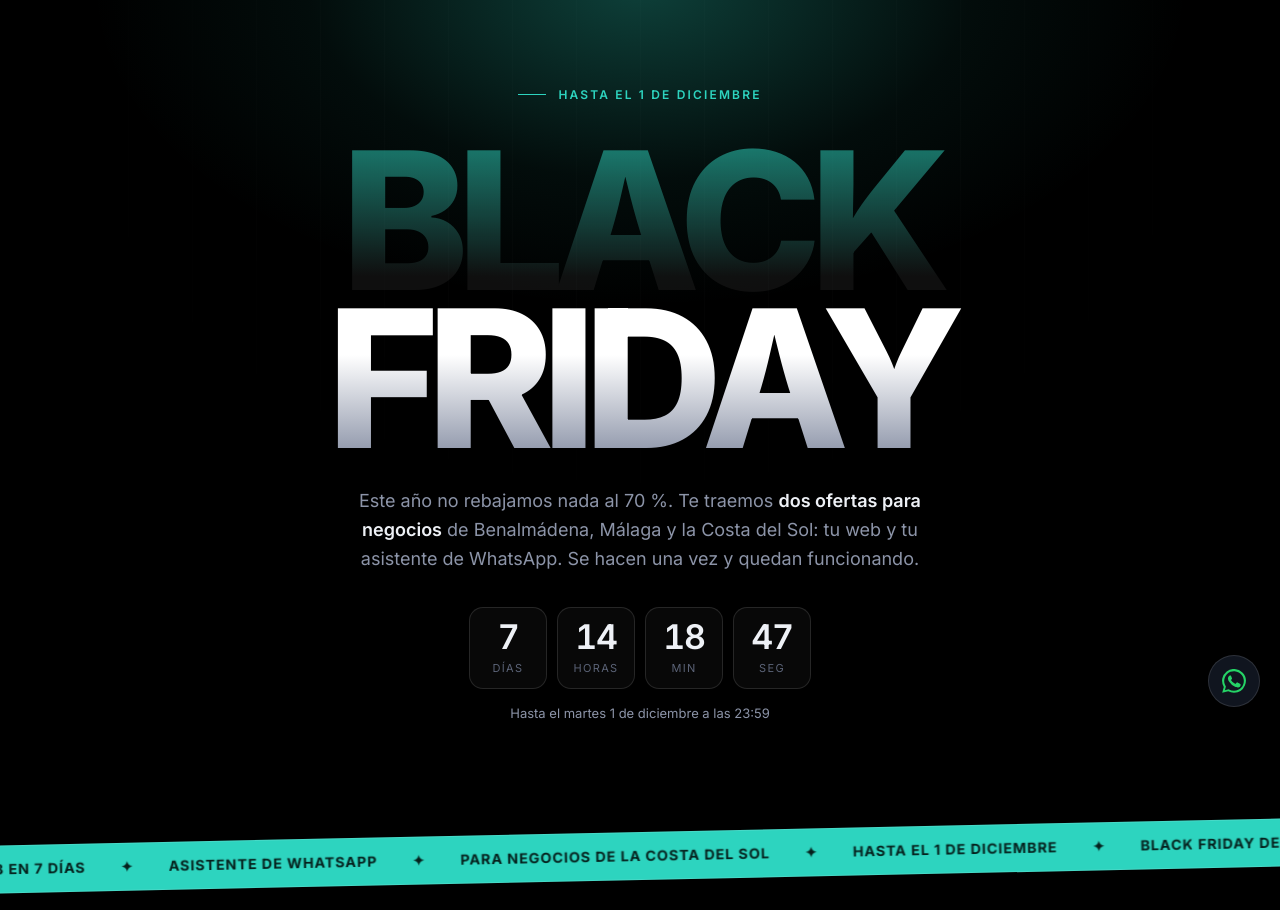
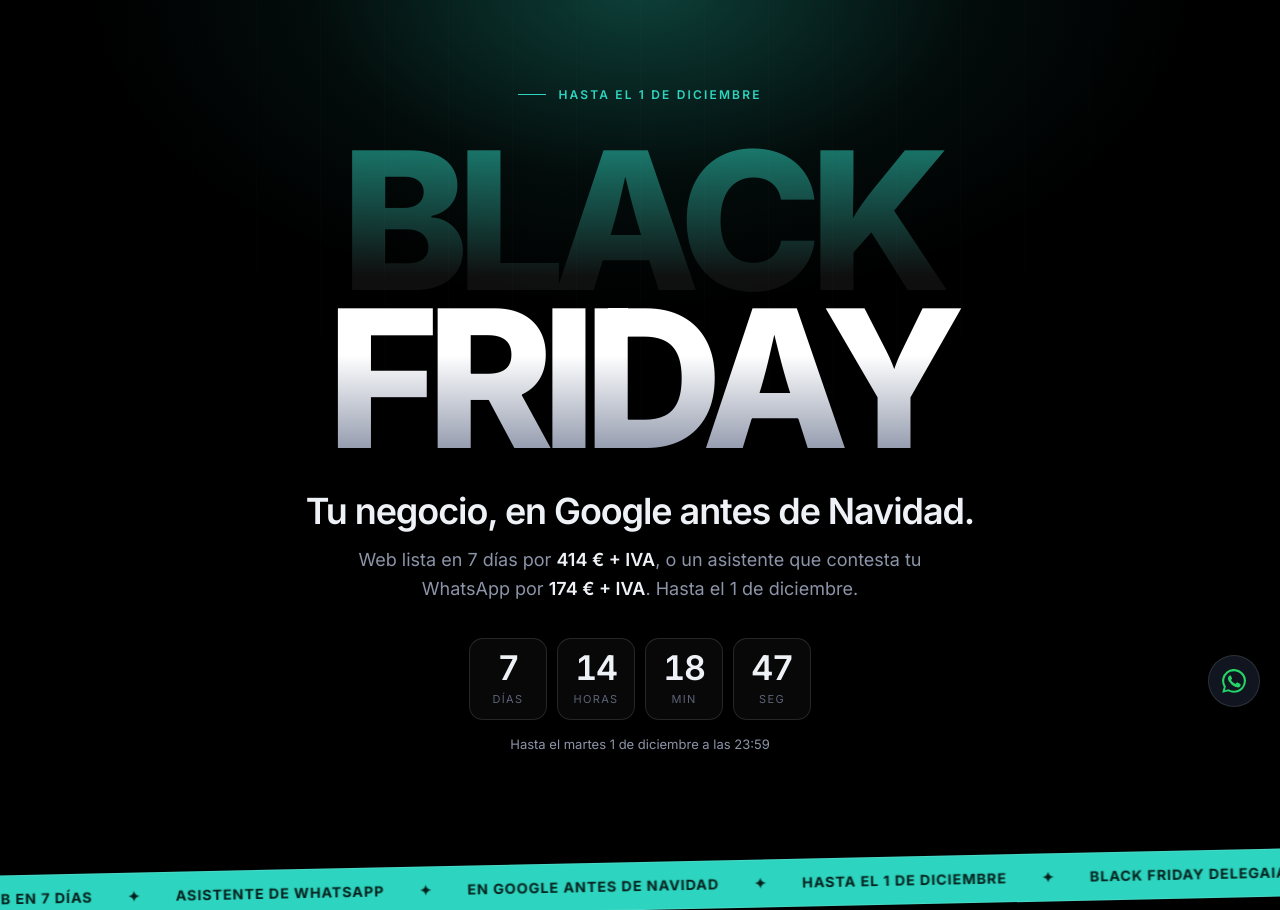
Before and after one commit to Delegaia/delegaia.github.io, a plain HTML site: page black-friday/index.html in a window 1280 px wide. Shown: the part 73-983 px from the top of the page. Drawn offline with Linux system fonts and the light colour scheme.

Commit message:
Black Friday: gancho «Tu negocio, en Google antes de Navidad» y sin menciones a la zona
Co-Authored-By: Claude Opus 5.5 <noreply@anthropic.com>
Claude-Session: https://claude.ai/code/session_011HQ9wTFvZn3616KtiAQjXG

```diff
--- a/black-friday/index.html
+++ b/black-friday/index.html
@@ -6,7 +6,7 @@
 <meta name="referrer" content="strict-origin-when-cross-origin">
 <meta name="viewport" content="width=device-width, initial-scale=1">
 <title>Black Friday: web para tu negocio en 7 días | Delegaia</title>
-<meta name="description" content="Black Friday en Delegaia: tu web de negocio por 414 € + IVA y tu asistente de WhatsApp por 174 € + IVA. Benalmádena, Málaga y Costa del Sol. Hasta el 1 de diciembre.">
+<meta name="description" content="Black Friday en Delegaia: tu web de negocio por 414 € + IVA y tu asistente de WhatsApp por 174 € + IVA. Hasta el 1 de diciembre.">
 <link rel="canonical" href="https://delegaia.es/black-friday/">
 <link rel="icon" href="/assets/img/logo.png">
 <link rel="preload" href="/assets/fonts/inter.woff2" as="font" type="font/woff2" crossorigin>
@@ -38,7 +38,8 @@
   .bf-word span { display: block }
   .bf-word .o { background: linear-gradient(180deg, rgba(var(--acc-a), .55), rgba(255,255,255,.06) 85%); -webkit-background-clip: text; background-clip: text; color: transparent }
   .bf-word .f { background: linear-gradient(180deg, #fff 35%, #8c94a8); -webkit-background-clip: text; background-clip: text; color: transparent }
-  .bf-hero .sub { margin: 30px auto 0; max-width: 52ch }
+  .bf-hook { font-size: clamp(24px, 3.2vw, 36px); font-weight: 600; letter-spacing: -.03em; line-height: 1.15; margin: 34px auto 0; color: var(--fg); text-wrap: balance }
+  .bf-hero .sub { margin: 14px auto 0; max-width: 52ch }
   .bf-hero .sub b { color: var(--fg); font-weight: 600 }
 
   /* Cuenta atrás */
@@ -120,8 +121,8 @@
   <div class="wrap intro">
     <span class="eyebrow">Hasta el 1 de diciembre</span>
     <h1 class="bf-word"><span class="o">Black</span><span class="f">Friday</span></h1>
-    <p class="sub">Este año no rebajamos nada al 70 %. Te traemos <b>dos ofertas para negocios</b> de Benalmádena, Málaga y la Costa del Sol:
-      tu web y tu asistente de WhatsApp. Se hacen una vez y quedan funcionando.</p>
+    <p class="bf-hook">Tu negocio, en Google antes de Navidad.</p>
+    <p class="sub">Web lista en 7 días por <b>414&nbsp;€&nbsp;+&nbsp;IVA</b>, o un asistente que contesta tu WhatsApp por <b>174&nbsp;€&nbsp;+&nbsp;IVA</b>. Hasta el 1 de diciembre.</p>
     <div>
       <div class="count" id="count" aria-live="polite">
         <div><b id="cd-d">0</b><small>días</small></div><div><b id="cd-h">00</b><small>horas</small></div>
@@ -134,8 +135,8 @@
 </header>
 
 <div class="tape-wrap" aria-hidden="true"><div class="tape"><div class="track">
-  <span>Black Friday Delegaia</span><span>Tu web en 7 días</span><span>Asistente de WhatsApp</span><span>Para negocios de la Costa del Sol</span><span>Hasta el 1 de diciembre</span>
-  <span>Black Friday Delegaia</span><span>Tu web en 7 días</span><span>Asistente de WhatsApp</span><span>Para negocios de la Costa del Sol</span><span>Hasta el 1 de diciembre</span>
+  <span>Black Friday Delegaia</span><span>Tu web en 7 días</span><span>Asistente de WhatsApp</span><span>En Google antes de Navidad</span><span>Hasta el 1 de diciembre</span>
+  <span>Black Friday Delegaia</span><span>Tu web en 7 días</span><span>Asistente de WhatsApp</span><span>En Google antes de Navidad</span><span>Hasta el 1 de diciembre</span>
 </div></div></div>
 
 <!-- OFERTAS -->
@@ -247,7 +248,7 @@
             <option>Web para tu negocio (414 € + IVA)</option>
             <option>Asistente de WhatsApp (174 € + IVA)</option>
             <option>Las dos</option></select></label>
-          <label>¿Dónde está tu negocio? *<input name="Zona" required placeholder="Ej.: Benalmádena, Arroyo de la Miel"></label>
+          <label>¿Dónde está tu negocio? *<input name="Zona" required placeholder="Ej.: ciudad y provincia"></label>
         </div>
         <label>¿A qué te dedicas y qué necesitas? *
           <textarea name="Situacion" rows="4" required placeholder="Ej.: tengo una peluquería, no tengo web y muchas clientas me preguntan precios y horarios por WhatsApp…"></textarea></label>
```
